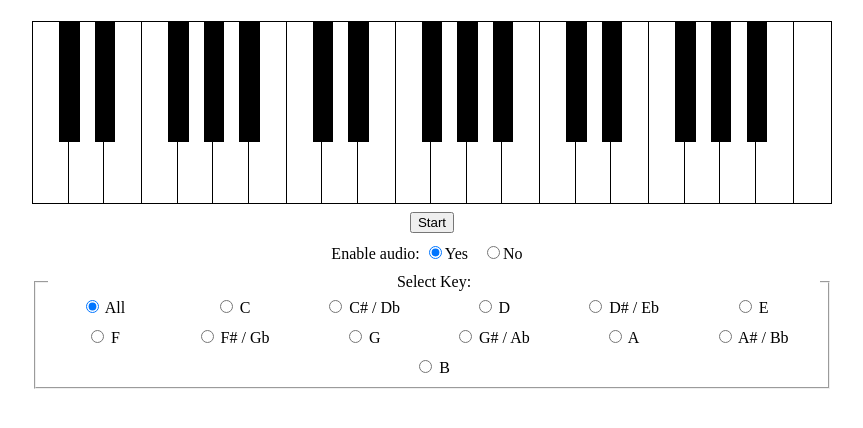
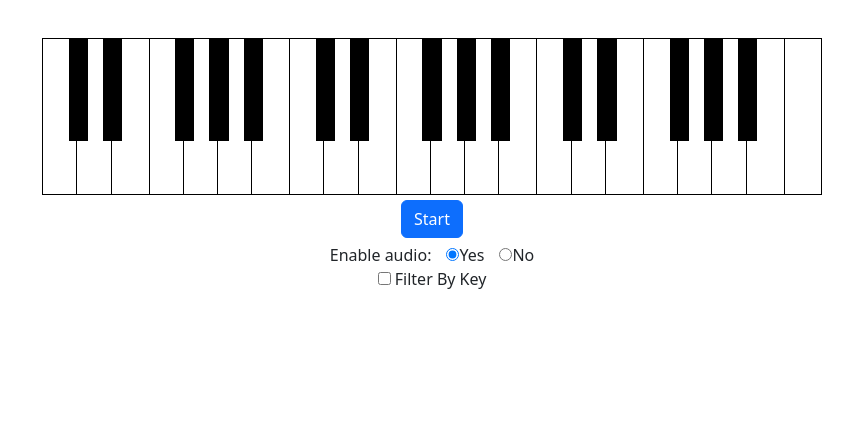
Before and after one commit to Mark-Waring/piano-vanilla, a website built with Vite: page index.html in a window 1280 px wide. Shown: the whole page, without its empty margins (208-1071 px from the left). Built offline with nearby package versions, Linux system fonts and the light colour scheme.

Commit message:
adds bootstrap

```diff
--- a/app.js
+++ b/app.js
@@ -1,6 +1,10 @@
-import {createAudioContext} from "./audioContext";
-import {frequencies, calculateMidpoints, filterFrequenciesByKey} from "./frequencies";
-import {detectFrequency} from "./matchFrequency";
+import { createAudioContext } from "./audioContext";
+import {
+  frequencies,
+  calculateMidpoints,
+  filterFrequenciesByKey,
+} from "./frequencies";
+import { detectFrequency } from "./matchFrequency";
 
 const {
   getAudioContext,
@@ -15,8 +19,25 @@ const {
   setVoiceActivatedNote,
   initDetector,
   playTone,
-    disconnect
+  disconnect,
 } = createAudioContext();
+
+const keySelect = document.querySelectorAll('input[name="key-select"]');
+
+const filterToggler = document.querySelector("#scales");
+filterToggler.addEventListener("change", (event) => {
+  const checked = event.target.checked;
+  if (!checked) {
+    const allSelect = Array.from(keySelect).find(
+      (el) => !el.value && !el.checked
+    );
+    if (allSelect) {
+      allSelect.click();
+    }
+  }
+  const radios = document.querySelector(".key-radios");
+  radios.style.visibility = checked ? "visible" : "hidden";
+});
 
 let currNoteOptions = Object.keys(frequencies).sort(
   (a, b) => frequencies[a] - frequencies[b]
@@ -24,12 +45,14 @@ let currNoteOptions = Object.keys(frequencies).sort(
 let currFrequencyOptions = Object.values(frequencies).sort(
   (a, b) => frequencies[a] - frequencies[b]
 );
-const keySelect = document.querySelectorAll('input[name="key-select"]');
 
 let currMidpoints = calculateMidpoints(frequencies);
 
 keySelect.forEach((radio) => {
-    radio.addEventListener("change", (event) => {
+  radio.addEventListener("change", handleKeySelect);
+});
+
+function handleKeySelect(event) {
   const selectedKey = event.target.value;
   const filteredByKey = filterFrequenciesByKey(selectedKey);
   currNoteOptions = Object.keys(filteredByKey).sort(
@@ -40,8 +63,7 @@ keySelect.forEach((radio) => {
   );
 
   currMidpoints = calculateMidpoints(filteredByKey);
-    });
-});
+}
 
 const currAudioTime = () => getAudioContext().currentTime;
 
@@ -67,7 +89,7 @@ function createPiano() {
     key.className = `key ${!isWhite ? "black" : "white"}`;
     key.dataset.note = note;
     if (["B", "E"].includes(getNoteName(note))) {
-            key.classList.add("consecutive-white")
+      key.classList.add("consecutive-white");
     }
     key.id = note.toString();
     key.addEventListener("mousedown", () => {
@@ -165,7 +187,11 @@ function getMicrophoneFrequency() {
       getAudioContext().sampleRate
     );
     if (clarity > 0.9 && pitch >= 70 && pitch <= 395) {
-            const matchedNoteIdx = detectFrequency(currFrequencyOptions, pitch, currMidpoints);
+      const matchedNoteIdx = detectFrequency(
+        currFrequencyOptions,
+        pitch,
+        currMidpoints
+      );
       var newNote = currNoteOptions[matchedNoteIdx];
     }
 
--- a/index.html
+++ b/index.html
@@ -1,81 +1,89 @@
 <!DOCTYPE html>
 <html lang="en">
   <head>
-    <meta charset="UTF-8"/>
-    <meta name="viewport" content="width=device-width, initial-scale=1.0"/>
+    <meta charset="UTF-8" />
+    <meta name="viewport" content="width=device-width, initial-scale=1.0" />
     <title>Piano App</title>
-    <link rel="stylesheet" href="styles.css"/>
+    <link rel="stylesheet" href="styles.css" />
   </head>
   <body>
     <div id="root">
-    <div class="piano" id="piano"></div>
-    <div class="start-button">
-        <button id="start-button">Start</button>
-    </div>
-    <form class="selections" style="text-align: center; padding-top: 10px; width: 100%; max-width: 800px">
+      <div class="piano" style="padding: 2% 10px 0" id="piano"></div>
+      <button class="btn btn-primary" style="margin: 5px" id="start-button">
+        Start
+      </button>
+      <div style="display: flex">
+        <form
+          class="selections"
+          style="text-align: center; width: 100%; gap: 15px; display: flex"
+        >
           Enable audio:
-        <label style="flex: 1 1 100px; margin-right: 10px;">
-            <input type="radio" name="audio-select" value="true" checked>Yes
+          <label>
+            <input type="radio" name="audio-select" value="true" checked />Yes
           </label>
-        <label style="flex: 1 1 100px; margin-right: 10px;">
-            <input type="radio" name="audio-select" value="false">No
+          <label>
+            <input type="radio" name="audio-select" value="false" />No
           </label>
         </form>
-    <form style="padding-top: 10px; max-width: 800px">
-        <fieldset style="display: flex; flex-wrap: wrap; gap: 10px;">
-            <legend style="width: 100%;">Select Key:</legend>
-
-            <label style="flex: 1 1 100px; margin-right: 10px;">
-                <input type="radio" name="key-select" value="" checked> All
+      </div>
+      <div>
+        <input type="checkbox" id="scales" name="scales" />
+        <label for="scales">Filter By Key</label>
+      </div>
+      <form
+        class="key-radios"
+        style="
+          visibility: hidden;
+          padding-top: 10px;
+          width: 75%;
+          text-align: center;
+        "
+      >
+        <fieldset
+          style="
+            display: flex;
+            flex-wrap: wrap;
+            gap: 20px;
+            justify-content: center;
+          "
+        >
+          <label>
+            <input type="radio" name="key-select" value="" checked /> All
           </label>
 
-            <label style="flex: 1 1 100px; margin-right: 10px;">
-                <input type="radio" name="key-select" value="C"> C
+          <label> <input type="radio" name="key-select" value="C" /> C </label>
+
+          <label>
+            <input type="radio" name="key-select" value="C#" /> C# / Db
           </label>
 
-            <label style="flex: 1 1 100px; margin-right: 10px;">
-                <input type="radio" name="key-select" value="C#"> C# / Db
+          <label> <input type="radio" name="key-select" value="D" /> D </label>
+
+          <label>
+            <input type="radio" name="key-select" value="D#" /> D# / Eb
           </label>
 
-            <label style="flex: 1 1 100px; margin-right: 10px;">
-                <input type="radio" name="key-select" value="D"> D
+          <label> <input type="radio" name="key-select" value="E" /> E </label>
+
+          <label> <input type="radio" name="key-select" value="F" /> F </label>
+
+          <label>
+            <input type="radio" name="key-select" value="F#" /> F# / Gb
           </label>
 
-            <label style="flex: 1 1 100px; margin-right: 10px;">
-                <input type="radio" name="key-select" value="D#"> D# / Eb
+          <label> <input type="radio" name="key-select" value="G" /> G </label>
+
+          <label>
+            <input type="radio" name="key-select" value="G#" /> G# / Ab
           </label>
 
-            <label style="flex: 1 1 100px; margin-right: 10px;">
-                <input type="radio" name="key-select" value="E"> E
+          <label> <input type="radio" name="key-select" value="A" /> A </label>
+
+          <label>
+            <input type="radio" name="key-select" value="A#" /> A# / Bb
           </label>
 
-            <label style="flex: 1 1 100px; margin-right: 10px;">
-                <input type="radio" name="key-select" value="F"> F
-            </label>
-
-            <label style="flex: 1 1 100px; margin-right: 10px;">
-                <input type="radio" name="key-select" value="F#"> F# / Gb
-            </label>
-
-            <label style="flex: 1 1 100px; margin-right: 10px;">
-                <input type="radio" name="key-select" value="G"> G
-            </label>
-
-            <label style="flex: 1 1 100px; margin-right: 10px;">
-                <input type="radio" name="key-select" value="G#"> G# / Ab
-            </label>
-
-            <label style="flex: 1 1 100px; margin-right: 10px;">
-                <input type="radio" name="key-select" value="A"> A
-            </label>
-
-            <label style="flex: 1 1 100px; margin-right: 10px;">
-                <input type="radio" name="key-select" value="A#"> A# / Bb
-            </label>
-
-            <label style="flex: 1 1 100px;">
-                <input type="radio" name="key-select" value="B"> B
-            </label>
+          <label> <input type="radio" name="key-select" value="B" /> B </label>
         </fieldset>
       </form>
     </div>
--- a/package.json
+++ b/package.json
@@ -19,6 +19,7 @@
   },
   "homepage": "https://github.com/Mark-Waring/piano-vanilla#readme",
   "dependencies": {
+    "bootstrap": "^5.3.3",
     "pitchy": "^4.1.0"
   },
   "devDependencies": {
--- a/styles.css
+++ b/styles.css
@@ -1,3 +1,5 @@
+@import 'bootstrap/dist/css/bootstrap.min.css';
+
 #root {
     width: 100%;
     text-align: center;
```
Also changed, not shown: 1 other file. Lines whose indentation alone changed are shown as unchanged.
